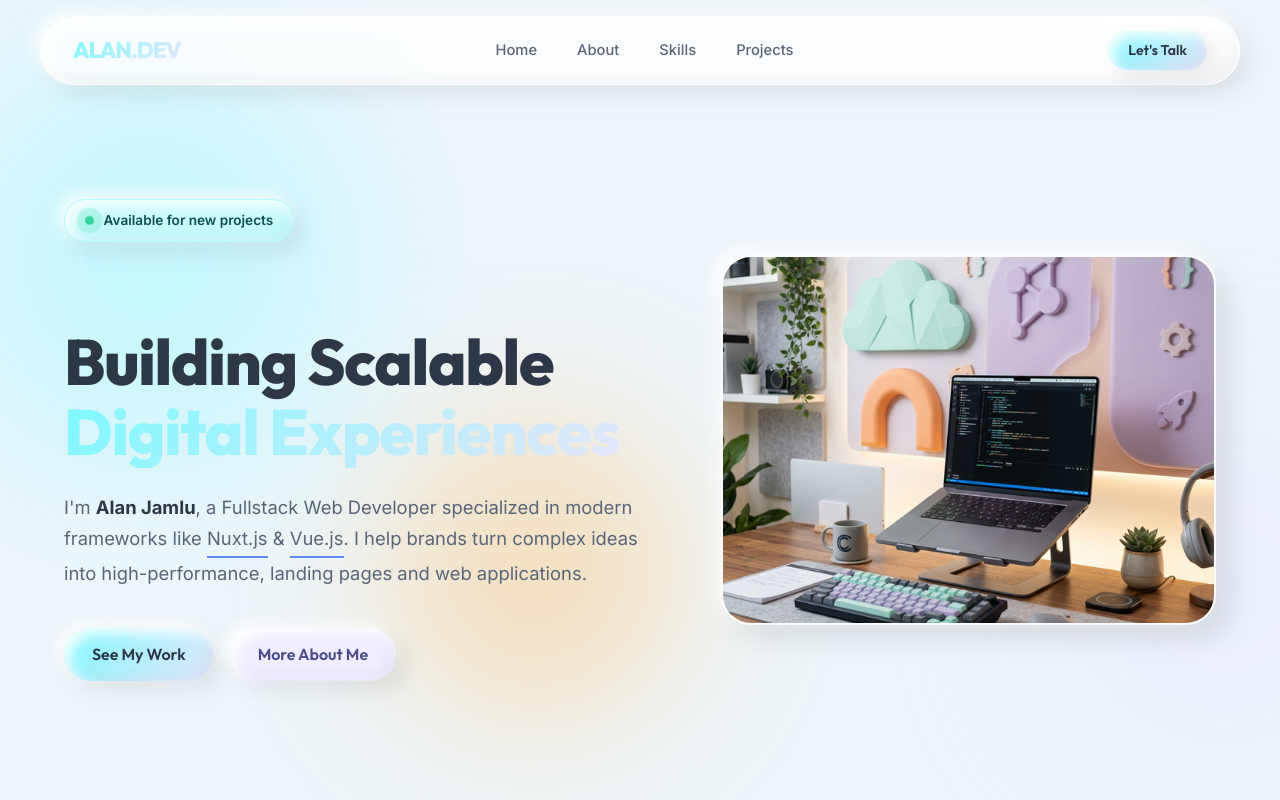
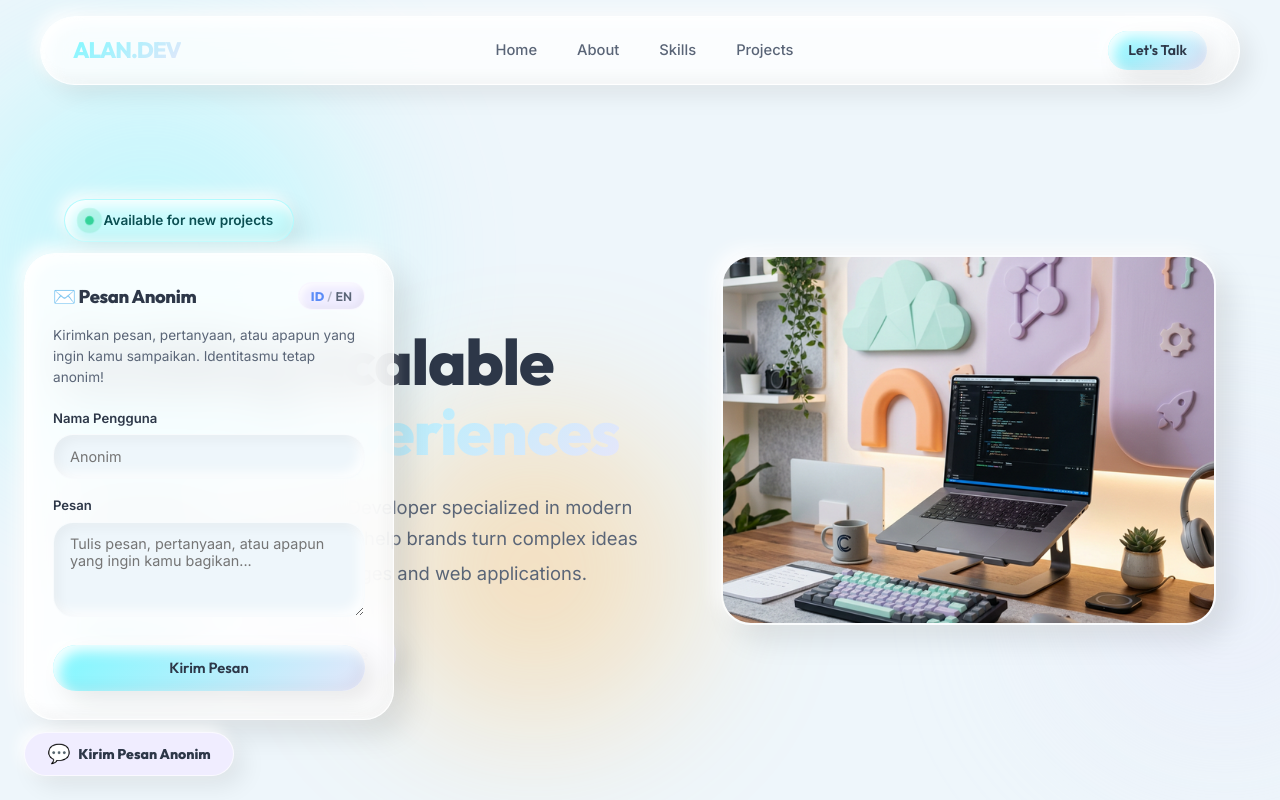
Before and after one commit to Alanjamlu34/alan_jamlu_portofolio, a Nuxt app: page / in a window 1280 px wide. Shown: the top 800 px of the page. Built offline with nearby package versions, Linux system fonts and the light colour scheme; no server answers.

Commit message:
add new component. Pesan popup

```diff
--- a/app/app.vue
+++ b/app/app.vue
@@ -14,6 +14,7 @@
     </main>
     <TheFooter />
     <TheChat />
+    <AnonMessagePopup />
   </div>
 </template>
 
--- /dev/null
+++ b/app/components/AnonMessagePopup.vue
@@ -0,0 +1,352 @@
+<template>
+  <div class="anon-popup-wrapper">
+    <!-- Floating trigger button -->
+    <button
+      class="anon-trigger"
+      :class="{ 'anon-trigger--open': isOpen }"
+      @click="togglePopup"
+      :title="t.triggerTitle"
+    >
+      <span class="anon-trigger__icon">💬</span>
+      <span class="anon-trigger__label">{{ t.triggerLabel }}</span>
+    </button>
+
+    <!-- Popup panel -->
+    <Transition name="anon-slide">
+      <div v-if="isOpen" class="anon-popup">
+        <!-- Header with language toggle -->
+        <div class="anon-popup__header">
+          <h3 class="anon-popup__title">{{ t.title }}</h3>
+          <button
+            class="lang-toggle"
+            @click="lang = lang === 'id' ? 'en' : 'id'"
+            :title="t.switchLang"
+          >
+            <span :class="{ active: lang === 'id' }">ID</span>
+            <span class="lang-toggle__divider">/</span>
+            <span :class="{ active: lang === 'en' }">EN</span>
+          </button>
+        </div>
+
+        <p class="anon-popup__desc">{{ t.description }}</p>
+
+        <form @submit.prevent="sendMessage" class="anon-popup__form">
+          <div class="anon-field">
+            <label for="anon-username">{{ t.usernameLabel }}</label>
+            <input
+              v-model="username"
+              type="text"
+              id="anon-username"
+              :placeholder="t.usernamePlaceholder"
+              maxlength="50"
+              required
+            />
+          </div>
+
+          <div class="anon-field">
+            <label for="anon-message">{{ t.messageLabel }}</label>
+            <textarea
+              v-model="message"
+              id="anon-message"
+              rows="4"
+              :placeholder="t.messagePlaceholder"
+              required
+            ></textarea>
+          </div>
+
+          <button type="submit" :disabled="sending" class="anon-submit btn btn-primary">
+            {{ sending ? t.sending : t.send }}
+          </button>
+
+          <p v-if="successMsg" class="anon-feedback anon-feedback--success">{{ successMsg }}</p>
+          <p v-if="errorMsg" class="anon-feedback anon-feedback--error">{{ errorMsg }}</p>
+        </form>
+      </div>
+    </Transition>
+  </div>
+</template>
+
+<script setup>
+import { ref, computed } from 'vue'
+
+const isOpen = ref(true)
+const lang = ref('id')
+const username = ref('')
+const message = ref('')
+const sending = ref(false)
+const successMsg = ref('')
+const errorMsg = ref('')
+
+const translations = {
+  id: {
+    triggerLabel: 'Kirim Pesan Anonim',
+    triggerTitle: 'Kirim pesan anonim',
+    title: '✉️ Pesan Anonim',
+    description: 'Kirimkan pesan, pertanyaan, atau apapun yang ingin kamu sampaikan. Identitasmu tetap anonim!',
+    usernameLabel: 'Nama Pengguna',
+    usernamePlaceholder: 'Anonim',
+    messageLabel: 'Pesan',
+    messagePlaceholder: 'Tulis pesan, pertanyaan, atau apapun yang ingin kamu bagikan...',
+    send: 'Kirim Pesan',
+    sending: 'Mengirim...',
+    success: 'Pesan berhasil terkirim! Terima kasih 🎉',
+    error: 'Gagal mengirim pesan. Silakan coba lagi.',
+    switchLang: 'Ganti bahasa'
+  },
+  en: {
+    triggerLabel: 'Send Anonymous Message',
+    triggerTitle: 'Send an anonymous message',
+    title: '✉️ Anonymous Message',
+    description: 'Send me a message, question, or anything you want to share. Your identity stays anonymous!',
+    usernameLabel: 'Username',
+    usernamePlaceholder: 'Anonymous',
+    messageLabel: 'Message',
+    messagePlaceholder: 'Write a message, question, or anything you want to share...',
+    send: 'Send Message',
+    sending: 'Sending...',
+    success: 'Message sent successfully! Thank you 🎉',
+    error: 'Failed to send message. Please try again.',
+    switchLang: 'Switch language'
+  }
+}
+
+const t = computed(() => translations[lang.value])
+
+const togglePopup = () => {
+  isOpen.value = !isOpen.value
+  // Clear feedback when toggling
+  successMsg.value = ''
+  errorMsg.value = ''
+}
+
+const sendMessage = async () => {
+  if (!message.value.trim()) return
+
+  sending.value = true
+  successMsg.value = ''
+  errorMsg.value = ''
+
+  try {
+    await $fetch('/api/chat', {
+      method: 'POST',
+      body: {
+        username: username.value.trim() || (lang.value === 'id' ? 'Anonim' : 'Anonymous'),
+        chat: message.value.trim()
+      }
+    })
+    successMsg.value = t.value.success
+    username.value = ''
+    message.value = ''
+    setTimeout(() => {
+      successMsg.value = ''
+    }, 5000)
+  } catch (error) {
+    console.error('Failed to send anonymous message:', error)
+    errorMsg.value = t.value.error
+  } finally {
+    sending.value = false
+  }
+}
+</script>
+
+<style scoped>
+/* ── Trigger Button ── */
+.anon-trigger {
+  position: fixed;
+  bottom: 1.5rem;
+  left: 1.5rem;
+  z-index: 1000;
+  display: inline-flex;
+  align-items: center;
+  gap: 0.5rem;
+  padding: 0.75rem 1.4rem;
+  border: 1.5px solid rgba(255, 255, 255, 0.7);
+  border-radius: var(--clay-radius-pill);
+  background: var(--gradient-main);
+  color: var(--text-primary);
+  font-family: var(--font-heading);
+  font-weight: 700;
+  font-size: 0.88rem;
+  cursor: pointer;
+  box-shadow: var(--clay-shadow-out), var(--clay-shadow-in);
+  transition: all 0.4s cubic-bezier(0.175, 0.885, 0.32, 1.275);
+}
+
+.anon-trigger:hover {
+  transform: translateY(-4px) scale(1.06);
+  box-shadow: var(--clay-shadow-deep), var(--clay-shadow-in);
+}
+
+.anon-trigger--open {
+  background: var(--lavender-soft);
+  box-shadow: var(--clay-shadow-out);
+}
+
+.anon-trigger__icon {
+  font-size: 1.15rem;
+  line-height: 1;
+}
+
+/* ── Popup Panel ── */
+.anon-popup {
+  position: fixed;
+  bottom: 5rem;
+  left: 1.5rem;
+  z-index: 999;
+  width: 370px;
+  max-height: 80vh;
+  overflow-y: auto;
+  padding: 1.75rem;
+  background: rgba(255, 255, 255, 0.85);
+  backdrop-filter: blur(24px);
+  -webkit-backdrop-filter: blur(24px);
+  border: 1.5px solid rgba(255, 255, 255, 0.7);
+  border-radius: var(--clay-radius);
+  box-shadow: var(--clay-shadow-deep), var(--clay-shadow-in);
+}
+
+/* ── Header ── */
+.anon-popup__header {
+  display: flex;
+  justify-content: space-between;
+  align-items: center;
+  margin-bottom: 0.5rem;
+}
+
+.anon-popup__title {
+  font-family: var(--font-heading);
+  font-size: 1.15rem;
+  font-weight: 700;
+  color: var(--text-primary);
+  margin: 0;
+}
+
+/* ── Language Toggle ── */
+.lang-toggle {
+  display: inline-flex;
+  align-items: center;
+  gap: 0.2rem;
+  padding: 0.35rem 0.75rem;
+  border: 1.5px solid rgba(255, 255, 255, 0.6);
+  border-radius: var(--clay-radius-pill);
+  background: var(--lavender-soft);
+  font-family: var(--font-heading);
+  font-weight: 600;
+  font-size: 0.78rem;
+  color: var(--text-secondary);
+  cursor: pointer;
+  box-shadow: inset 3px 3px 6px rgba(255, 255, 255, 0.8), inset -3px -3px 6px rgba(0, 0, 0, 0.04);
+  transition: all 0.3s ease;
+}
+
+.lang-toggle span.active {
+  color: var(--accent-primary);
+  font-weight: 700;
+}
+
+.lang-toggle__divider {
+  opacity: 0.4;
+}
+
+/* ── Description ── */
+.anon-popup__desc {
+  font-size: 0.85rem;
+  color: var(--text-secondary);
+  line-height: 1.55;
+  margin-bottom: 1.25rem;
+}
+
+/* ── Form Fields ── */
+.anon-field {
+  margin-bottom: 1rem;
+}
+
+.anon-field label {
+  display: block;
+  font-size: 0.82rem;
+  font-weight: 600;
+  margin-bottom: 0.35rem;
+  color: var(--text-primary);
+}
+
+.anon-field input,
+.anon-field textarea {
+  width: 100%;
+  padding: 0.8rem 1rem;
+  font-family: var(--font-body);
+  font-size: 0.9rem;
+  color: var(--text-primary);
+  background: var(--bg-primary);
+  border: 1.5px solid rgba(255, 255, 255, 0.6);
+  border-radius: var(--clay-radius-sm);
+  box-shadow: inset 5px 5px 12px rgba(0, 0, 0, 0.04), inset -5px -5px 12px rgba(255, 255, 255, 0.9);
+  transition: all 0.3s cubic-bezier(0.175, 0.885, 0.32, 1.275);
+  resize: vertical;
+}
+
+.anon-field input:focus,
+.anon-field textarea:focus {
+  outline: none;
+  border-color: var(--mint);
+  background: white;
+  box-shadow: inset 6px 6px 14px rgba(0, 0, 0, 0.05), inset -6px -6px 14px rgba(255, 255, 255, 1);
+  transform: scale(1.01);
+}
+
+/* ── Submit Button ── */
+.anon-submit {
+  width: 100%;
+  margin-top: 0.25rem;
+  font-size: 0.92rem;
+}
+
+/* ── Feedback ── */
+.anon-feedback {
+  font-size: 0.85rem;
+  margin-top: 0.75rem;
+  text-align: center;
+  font-weight: 600;
+}
+
+.anon-feedback--success {
+  color: #34d399;
+}
+
+.anon-feedback--error {
+  color: #f87171;
+}
+
+/* ── Slide Transition ── */
+.anon-slide-enter-active,
+.anon-slide-leave-active {
+  transition: all 0.35s cubic-bezier(0.175, 0.885, 0.32, 1.275);
+}
+
+.anon-slide-enter-from,
+.anon-slide-leave-to {
+  opacity: 0;
+  transform: translateY(20px) scale(0.95);
+}
+
+/* ── Mobile ── */
+@media (max-width: 480px) {
+  .anon-trigger__label {
+    display: none;
+  }
+
+  .anon-trigger {
+    padding: 0.75rem;
+    border-radius: 50%;
+  }
+
+  .anon-trigger__icon {
+    font-size: 1.3rem;
+  }
+
+  .anon-popup {
+    left: 0.75rem;
+    right: 0.75rem;
+    width: auto;
+  }
+}
+</style>
```
